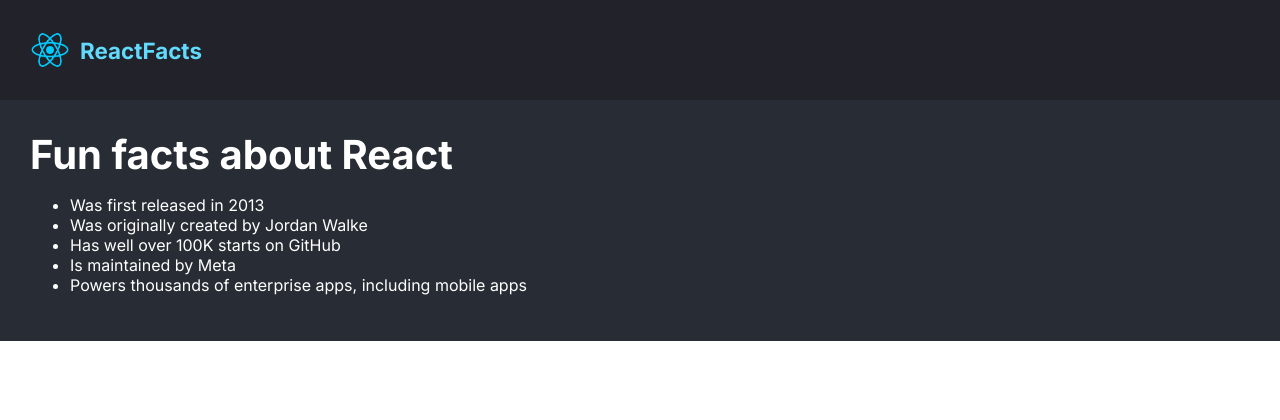
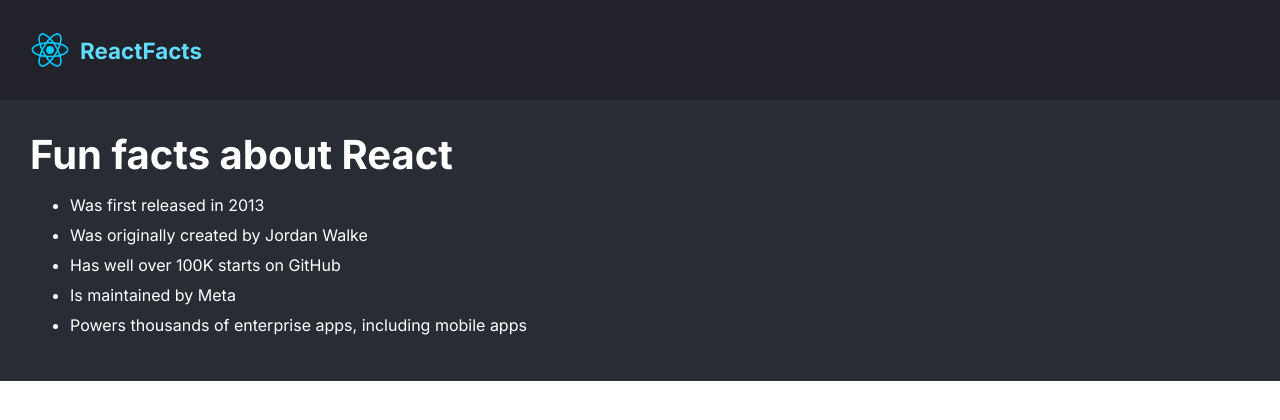
Before and after one commit to samjohnreid/scrimba-react, a JavaScript app: page / in a window 1280 px wide. Shown: the top 420 px of the page. Built offline with nearby package versions, Linux system fonts and the light colour scheme.

Commit message:
styling list

```diff
--- a/src/index.css
+++ b/src/index.css
@@ -41,4 +41,10 @@ body {
         font-size: 2.5rem;
         margin: 0;
     }
+
+    ul {
+      display: flex;
+      flex-direction: column;
+      row-gap: 10px;
+    }
 }
```
